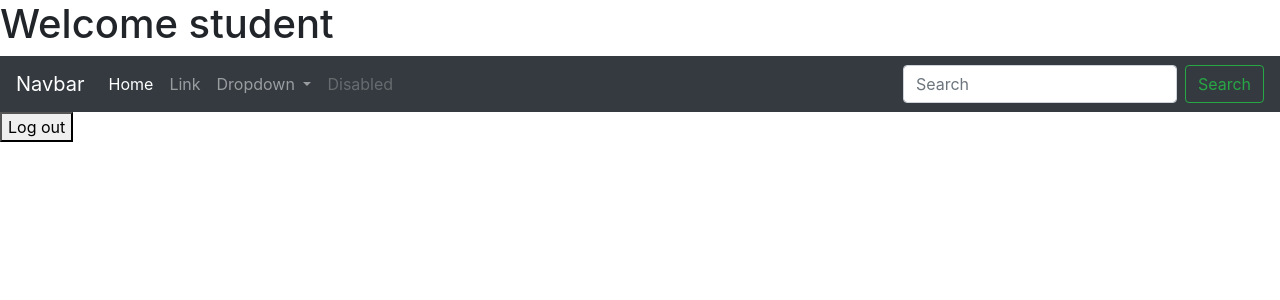
After one commit to apoorvakhuspe/TrainingAndPlacement, a Django app: page /studentDashboard/ in a window 1280 px wide. The commit adds this page. Shown: the top 300 px of the page. Run offline with Django 3.2, Linux system fonts and the light colour scheme; some libraries are stand-ins or nearby versions.

Commit message:
second commit done

```diff
--- a/App/models.py
+++ b/App/models.py
@@ -1,7 +1,7 @@
 from __future__ import unicode_literals
 from django.db import models
 
-user_type = [('student',"Student"),('teacher',"Teacher")]
+user_type = [('student',"Student"),('recruiter',"Recruiter")]
 class person(models.Model):
     username = models.CharField(max_length=25)
     password = models.CharField(max_length=25, blank=False)
--- a/App/templates/reg.html
+++ b/App/templates/reg.html
@@ -24,7 +24,7 @@
         </label>
 
         <input type="radio" name="user_type" value="student">Student<br>
-        <input type="radio" name="user_type" value="teacher">Teacher<br>
+        <input type="radio" name="user_type" value="recruiter">Recruiter<br>
         <br>
         <input type="submit" value="click">
       </form>
--- /dev/null
+++ b/App/templates/studentDashboard.html
@@ -0,0 +1,56 @@
+<!DOCTYPE html>
+<html lang="en" dir="ltr">
+  <head>
+    <meta charset="utf-8">
+    <title> Student Dashboard</title>
+    <link rel="stylesheet" href="https://stackpath.bootstrapcdn.com/bootstrap/4.2.1/css/bootstrap.min.css" integrity="sha384-GJzZqFGwb1QTTN6wy59ffF1BuGJpLSa9DkKMp0DgiMDm4iYMj70gZWKYbI706tWS" crossorigin="anonymous">
+    <script src="https://code.jquery.com/jquery-3.3.1.slim.min.js" integrity="sha384-q8i/X+965DzO0rT7abK41JStQIAqVgRVzpbzo5smXKp4YfRvH+8abtTE1Pi6jizo" crossorigin="anonymous"></script>
+    <script src="https://cdnjs.cloudflare.com/ajax/libs/popper.js/1.14.6/umd/popper.min.js" integrity="sha384-wHAiFfRlMFy6i5SRaxvfOCifBUQy1xHdJ/yoi7FRNXMRBu5WHdZYu1hA6ZOblgut" crossorigin="anonymous"></script>
+    <script src="https://stackpath.bootstrapcdn.com/bootstrap/4.2.1/js/bootstrap.min.js" integrity="sha384-B0UglyR+jN6CkvvICOB2joaf5I4l3gm9GU6Hc1og6Ls7i6U/mkkaduKaBhlAXv9k" crossorigin="anonymous"></script>
+  </head>
+  <body>
+      <h1>Welcome student</h1>
+
+  <nav class="navbar navbar-expand-lg navbar-dark bg-dark">
+  <a class="navbar-brand" href="#">Navbar</a>
+  <button class="navbar-toggler" type="button" data-toggle="collapse" data-target="#navbarSupportedContent" aria-controls="navbarSupportedContent" aria-expanded="false" aria-label="Toggle navigation">
+    <span class="navbar-toggler-icon"></span>
+  </button>
+
+  <div class="collapse navbar-collapse" id="navbarSupportedContent">
+    <ul class="navbar-nav mr-auto">
+      <li class="nav-item active">
+        <a class="nav-link" href="#">Home <span class="sr-only">(current)</span></a>
+      </li>
+      <li class="nav-item">
+        <a class="nav-link" href="#">Link</a>
+      </li>
+      <li class="nav-item dropdown">
+        <a class="nav-link dropdown-toggle" href="#" id="navbarDropdown" role="button" data-toggle="dropdown" aria-haspopup="true" aria-expanded="false">
+          Dropdown
+        </a>
+        <div class="dropdown-menu" aria-labelledby="navbarDropdown">
+          <a class="dropdown-item" href="#">Action</a>
+          <a class="dropdown-item" href="#">Another action</a>
+          <div class="dropdown-divider"></div>
+          <a class="dropdown-item" href="#">Something else here</a>
+        </div>
+      </li>
+      <li class="nav-item">
+        <a class="nav-link disabled" href="#" tabindex="-1" aria-disabled="true">Disabled</a>
+      </li>
+    </ul>
+    <form class="form-inline my-2 my-lg-0">
+      <input class="form-control mr-sm-2" type="search" placeholder="Search" aria-label="Search">
+      <button class="btn btn-outline-success my-2 my-sm-0" type="submit">Search</button>
+    </form>
+  </div>
+</nav>
+
+      <a href="/logout">
+        <label for="logout">
+            <button id="logout" type="button" name="button">Log out</button>
+        </label>
+      </a>
+  </body>
+</html>
--- a/App/views.py
+++ b/App/views.py
@@ -27,4 +27,58 @@ def register(request):
 # Create your views here.
 @csrf_exempt
 def login(request):
-    return render(request,'login.html',{})
+    if('username' in request.session):
+        uname = request.session['username']
+        utype = request.session['user_type']
+
+        if(utype=='Student' or utype=='student'):
+            return redirect('/studentDashboard')
+        else:
+            return redirect('/recruiterDashboard')
+
+    if(request.method=="POST"):
+        context={}
+        context['username']=request.POST['username']
+        context['password']=request.POST['password']
+
+        if(person.objects.filter(username=context['username']).exists()):
+            if(person.objects.filter(username=context['username'] , password=context['password'])):
+                person_objects = person.objects.get(username=context['username'])
+
+                if(person_objects.user_type=="Student" or person_objects.user_type=="student"):
+                    request.session['username']=person_objects.username
+                    request.session['user_type']=person_objects.user_type
+                    return redirect('/studentDashboard')
+                elif(person_objects.user_type=="Recruiter" or person_objects.user_type=="recruiter"):
+                    request.session['username']=person_objects.username
+                    request.session['user_type']=person_objects.user_type
+                    return redirect('/recruiterDashboard')
+            else:
+                context={}
+                context['message']="Invalid password"
+                return render(request,'login.html',context)
+
+        else:
+            context={}
+            context['message']="Username does not exists"
+            return render(request,'login.html',context)
+    else:
+        return render(request,'login.html',{})
+
+@csrf_exempt
+def stuDashboard(request):
+    return render(request,'studentDashboard.html',{})
+
+@csrf_exempt
+def logout(request):
+    if('username' in request.session):
+        del request.session['username']
+        del request.session['user_type']
+    return redirect('/login')
+
+@csrf_exempt
+def recDasboard(request):
+    return render(request,'recruiterDashboard.html',{})
+
+
+    #return render(request,'login.html',{})
--- a/Django/urls.py
+++ b/Django/urls.py
@@ -20,5 +20,8 @@ from App import views
 urlpatterns = [
     url(r'^admin/', admin.site.urls),
     url(r'^reg/',views.register),
-    url(r'^login/',views.login)
+    url(r'^login/',views.login),
+    url(r'^studentDashboard/',views.stuDashboard),
+    url(r'^recruiterDashboard/',views.recDasboard),
+    url(r'^logout/',views.logout),
 ]
```
Also changed, not shown: App/templates/login.html (+18 -0 lines), App/templates/recruiterDashboard.html (added, +15 -0 lines), App/migrations/0003_auto_20190206_1209.py (added), db.sqlite3.
